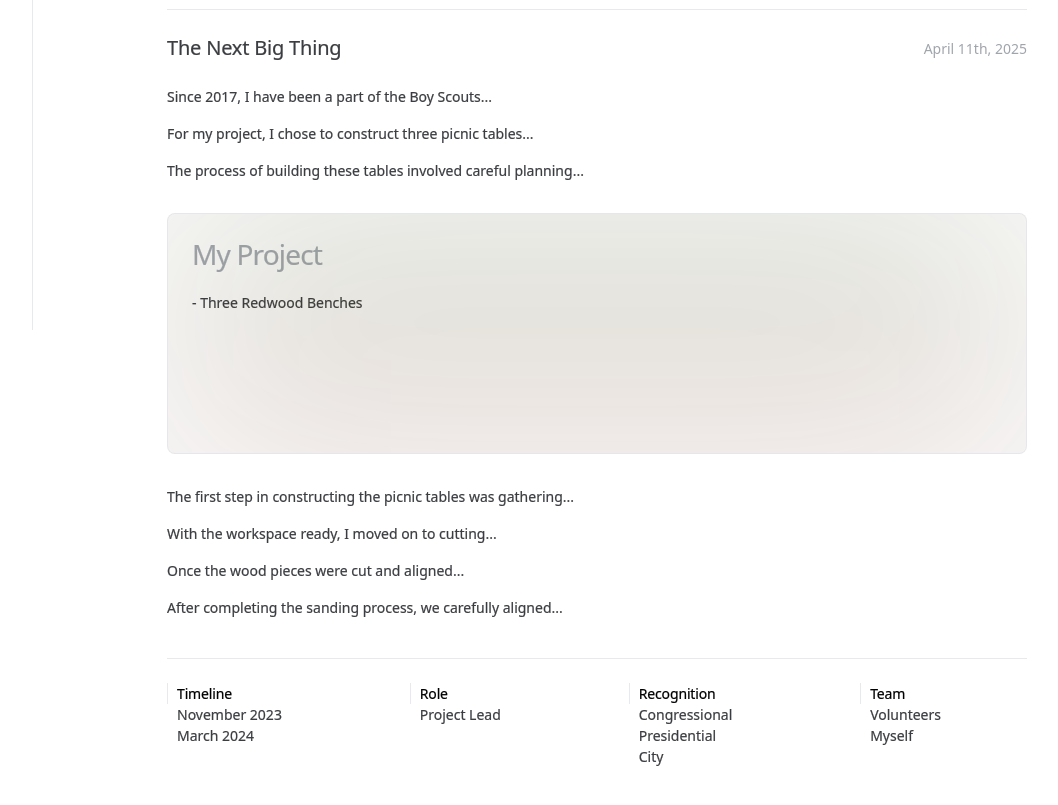
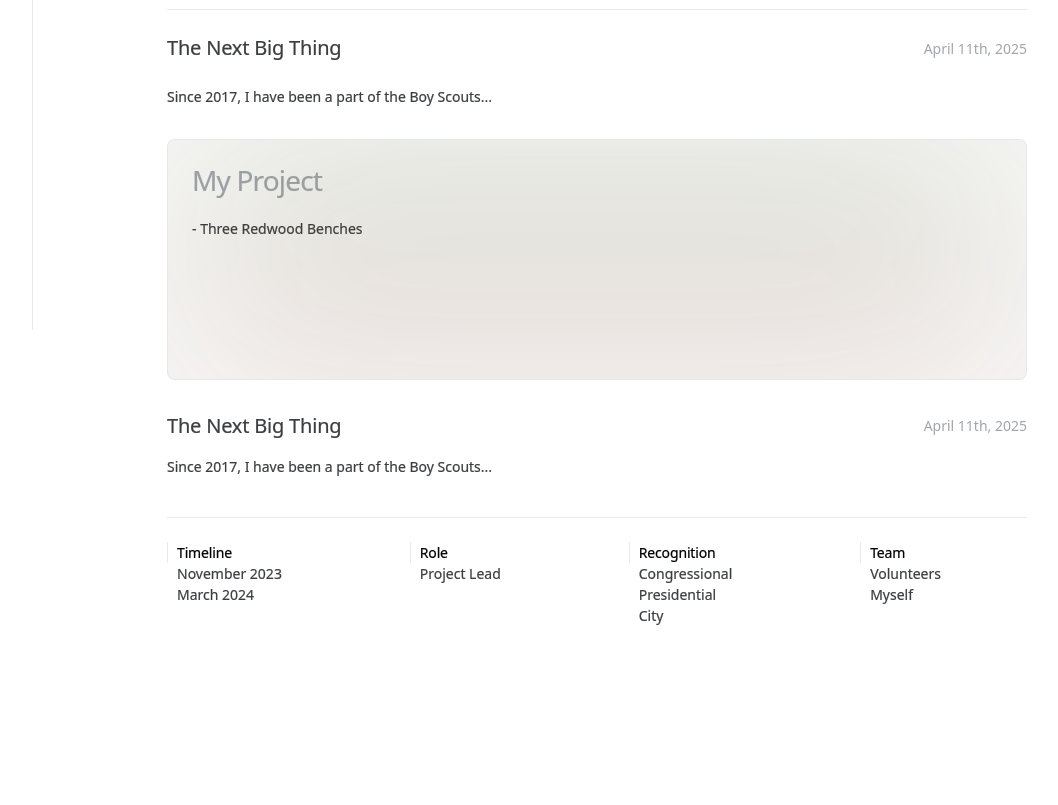
Before and after one commit to rudrachavda/betternotes, a React (Vite) app: page /note in a window 1280 px wide. Shown: the part 920-1725 px from the top of the page, without its empty margins (118-1176 px from the left). After the commit the page ends 1610 px from the top, so only its background shows below. Built offline with nearby package versions, Linux system fonts and the light colour scheme.

Commit message:
base incase

```diff
--- a/src/components/note.jsx
+++ b/src/components/note.jsx
@@ -79,28 +79,6 @@ const Note = () => {
                     </p>
                   </div>
 
-                  <div className='contentTextwrap'>
-                    <p
-                      className='contentTextstyle'
-                      contentEditable
-                      suppressContentEditableWarning={true}
-                    >
-                      For my project, I chose to construct three picnic
-                      tables...
-                    </p>
-                  </div>
-
-                  <div className='contentTextwrap'>
-                    <p
-                      className='contentTextstyle'
-                      contentEditable
-                      suppressContentEditableWarning={true}
-                    >
-                      The process of building these tables involved careful
-                      planning...
-                    </p>
-                  </div>
-
                   <div className='contentCard'>
                     <div className='contentCardTitle'>
                       <h3
@@ -145,15 +123,26 @@ const Note = () => {
                     <div className='contentCardgradient' id='first'></div>
                   </div>
 
-                  <div className='contentTextwrap'>
-                    <p
-                      className='contentTextstyle'
-                      contentEditable
-                      suppressContentEditableWarning={true}
-                    >
-                      The first step in constructing the picnic tables was
-                      gathering...
-                    </p>
+                  <div className='contentseperator' id='beginning'>
+                    <div className='titleofseperator'>
+                      <h3
+                        className='titleofseperatorstyle'
+                        contentEditable
+                        suppressContentEditableWarning={true}
+                      >
+                        The Next Big Thing
+                      </h3>
+                    </div>
+
+                    <div className='dateofseperator'>
+                      <p
+                        className='dateofseperatorstyle'
+                        contentEditable
+                        suppressContentEditableWarning={true}
+                      >
+                        April 11th, 2025
+                      </p>
+                    </div>
                   </div>
 
                   <div className='contentTextwrap'>
@@ -162,28 +151,7 @@ const Note = () => {
                       contentEditable
                       suppressContentEditableWarning={true}
                     >
-                      With the workspace ready, I moved on to cutting...
-                    </p>
-                  </div>
-
-                  <div className='contentTextwrap'>
-                    <p
-                      className='contentTextstyle'
-                      contentEditable
-                      suppressContentEditableWarning={true}
-                    >
-                      Once the wood pieces were cut and aligned...
-                    </p>
-                  </div>
-
-                  <div className='contentTextwrap'>
-                    <p
-                      className='contentTextstyle'
-                      contentEditable
-                      suppressContentEditableWarning={true}
-                    >
-                      After completing the sanding process, we carefully
-                      aligned...
+                      Since 2017, I have been a part of the Boy Scouts...
                     </p>
                   </div>
                 </div>
```
